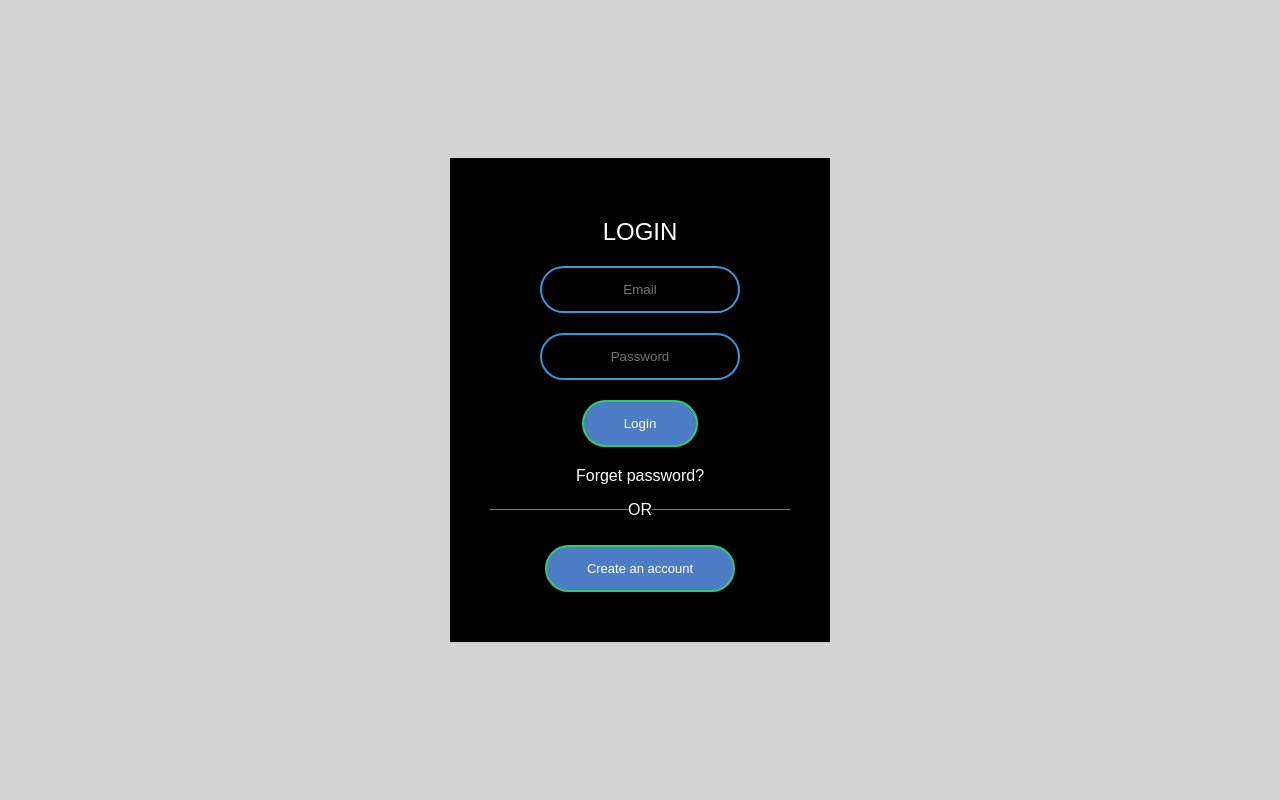
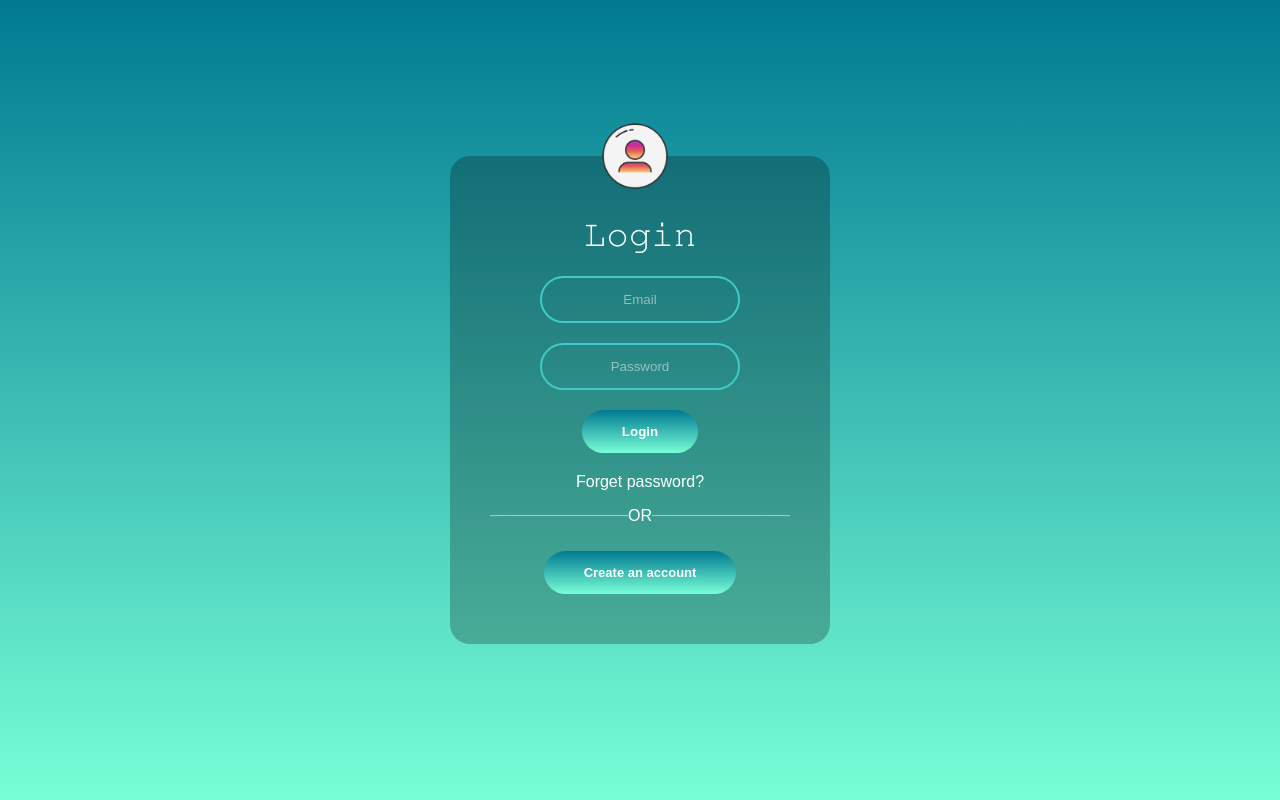
Before and after one commit to umeshkv2/e-commerce, a Python web app: template project1/templates/login.html in a window 1280 px wide. Run offline with Jinja, Linux system fonts and the light colour scheme; the template is opened without the code that fills it, so the values that code supplies are empty.

Commit message:
login form changed

```diff
--- a/project1/static/login.css
+++ b/project1/static/login.css
@@ -3,7 +3,7 @@ body
 	margin: 0;
 	padding: 0;
 	font-family: sans-serif;
-	background: lightgrey;
+  background: linear-gradient(rgb(0, 121, 145), rgb(120, 255, 214));
 }
 .loginform
 {
@@ -13,11 +13,15 @@ body
 	top: 50%;
 	left: 50%;
 	transform: translate(-50%,-50%);
-	background: black;
+	background: rgba(0,0,0,0.25);
 	text-align: center;
+	border-radius: 20px;
+}
+.loginform:hover{
+	background:linear-gradient(to right, rgb(185, 43, 39), rgb(21, 101, 192));
 }
 
-.loginform h2
+.loginform h1
 {
 	color: white;
 	text-transform: uppercase;
@@ -30,7 +34,7 @@ body
   display: block;
   margin: 20px auto;
   text-align: center;
-  border: 2px solid #3498db;
+  border: 2px solid #3dccc7;
 	padding: 14px 10px;
 	width: 200px;
 	outline: none;
@@ -42,17 +46,18 @@ body
 .loginform input[type = "email"]:hover, .loginform input[type = "password"]:hover , .loginform input[type = "text"]:hover
 {
 	width: 280px;
-	border-color: #2ecc71;
+	border-color: #9c89b8;
 
 }
 .loginform input[type = "submit"]
 {
   border:0;
-  background: #4d7dc4;
+  background:linear-gradient(rgb(0, 121, 145), rgb(120, 255, 214));
   display: block;
   margin: 20px auto;
   text-align: center;
-  border: 2px solid #2ecc71;
+	font-weight: bolder;
+  border: none;
   padding: 14px 40px;
   outline: none;
   color: white;
@@ -61,7 +66,7 @@ body
 }
 .loginform input[type = "submit"]:hover
 {
-  background: #2ecc71;
+  background: linear-gradient(to right, rgb(41, 128, 185), rgb(109, 213, 250), rgb(255, 255, 255));
 	cursor: pointer;
 }
 #a1
@@ -72,7 +77,7 @@ body
 #a1:hover
 {
 	text-decoration: none;
-	color:#2ecc71;
+	color:pink;
 }
 .loginform p
 {
@@ -90,21 +95,37 @@ body
 #a2
 {
   border:0;
-  background: #4d7dc4;
+  background: linear-gradient(rgb(0, 121, 145), rgb(120, 255, 214));
   display: inline-block;
   margin: 10px auto;
   text-align: center;
   text-decoration: none;
   font-size: 13px;
-  border: 2px solid #2ecc71;
+  border:none;
   padding: 14px 40px;
   outline: none;
   color: white;
+	font-weight: bolder;
   border-radius: 24px;
   transition: 0.25s;
 }
 #a2:hover
 {
-  background: #2ecc71;
+  background: linear-gradient(to right, rgb(41, 128, 185), rgb(109, 213, 250), rgb(255, 255, 255));
 	cursor: pointer;
 }
+.loginform img
+{
+  width: 100px;
+  height: 100px;
+  position: absolute;
+  overflow: hidden;
+  top: -50px;
+  left: calc(50% - 55px)
+
+}
+::placeholder
+{
+	color: white;
+	opacity: 0.5;
+}
--- a/project1/templates/home.html
+++ b/project1/templates/home.html
@@ -164,8 +164,8 @@
                 proident, sunt in culpa qui officia deserunt mollit anim id est laborum.</p><br>
               <!--<p><i class="material-icons">message</i><i class="material-icons">phone</i><img src="twitter.png"> </p>-->
               <br>
-              <p><a href="https://www.facebook.com/"><img src="facebook.png"></a>&nbsp&nbsp&nbsp&nbsp&nbsp&nbsp&nbsp&nbsp<a href="www.instagram.com"><img src="instagram.png"></a> &nbsp&nbsp&nbsp&nbsp <a href="www.twitter.com"><img
-                    src="twitter.png"></a> &nbsp&nbsp&nbsp&nbsp <a href="www.youtube.com"><img src="youtube.png"></a></p>
+              <p><a href="https://www.facebook.com/"><img src="../static/images/facebook.png"></a>&nbsp&nbsp&nbsp&nbsp&nbsp&nbsp&nbsp&nbsp<a href="www.instagram.com"><img src="../static/images/instagram.png"></a> &nbsp&nbsp&nbsp&nbsp <a href="www.twitter.com"><img
+                    src="../static/images/twitter.png"></a> &nbsp&nbsp&nbsp&nbsp <a href="www.youtube.com"><img src="../static/images/youtube.png"></a></p>
 
             </div>
           </div>
--- a/project1/templates/login.html
+++ b/project1/templates/login.html
@@ -7,7 +7,8 @@
 	</head>
 	<body>
 		<form class="loginform" action="home.html" method="post">
-			<h2>Login</h2>
+			<img src="../static/images/personicon.png" alt="">
+			<h1>𝙻𝚘𝚐𝚒𝚗</h1>
 			<input type="email" name="" placeholder="Email">
 			<input type="password" name="" placeholder="Password">
 			<input type="submit" name="" value="Login">
```
Also changed, not shown: project1/static/images/personicon.png (added).
